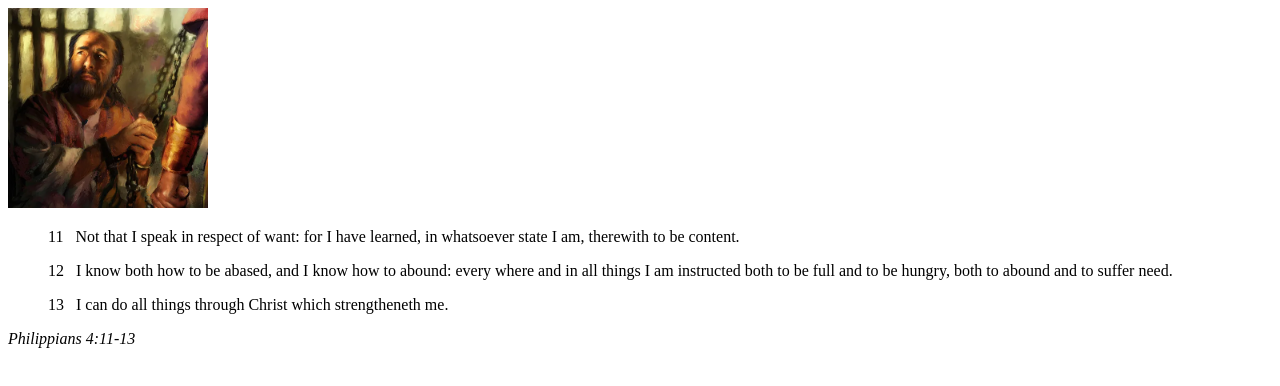
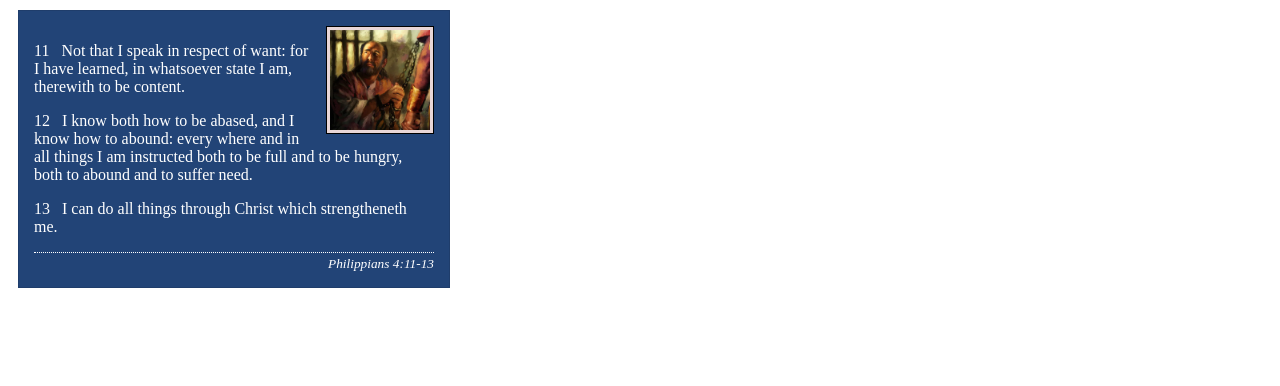
Before and after one commit to LORDGURU-sudo/wdd130, a plain HTML site: page week02/box-model.html in a window 1280 px wide. Drawn offline with Linux system fonts and the light colour scheme.

Commit message:
Class Activity

```diff
--- a/week02/box-model.html
+++ b/week02/box-model.html
@@ -5,6 +5,7 @@
     <meta charset="UTF-8">
     <meta name="viewport" content="width=device-width, initial-scale=1.0">
     <title>Box Model Activity</title>
+    <link rel="stylesheet" href="styles/box-model.css">
 </head>
 
 <body>
--- a/week02/styles/box-model.css
+++ b/week02/styles/box-model.css
@@ -1,15 +1,30 @@
 .callout {
-    /* write declarations here */
+    max-width: 400px;
+    margin: 10px;
+    border: 1px solid rgb(0 0 0/ 10%);
+    padding: 15px;
+    background-color: #247;
+    color: white;
 }
 
 .callout img {
-    /* write declarations here */
+    float: right;
+    margin: 0 0 10px 15px;
+    border: 1px solid #000;
+    padding: 3px;
+    background-color: rgb(232, 214, 214);
+    width: 100px;
+    height: auto;
 }
 
 blockquote {
-    /* write declarations here */
+    margin: 0px;
 }
 
 cite {
-    /* write declarations here */
+    display: block;
+    border-top: 1px dotted #fff;
+    padding-top: 3px;
+    text-align: right;
+    font-size: smaller;
 }
```
